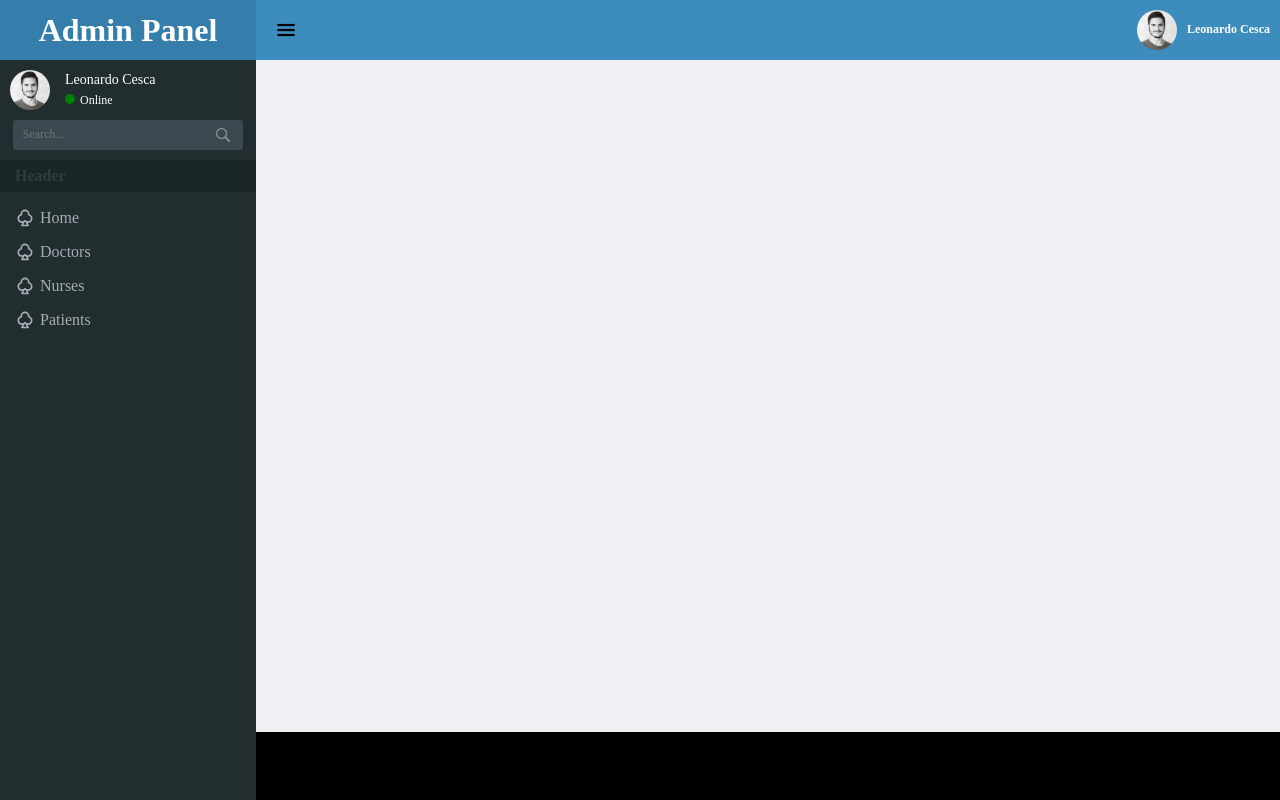
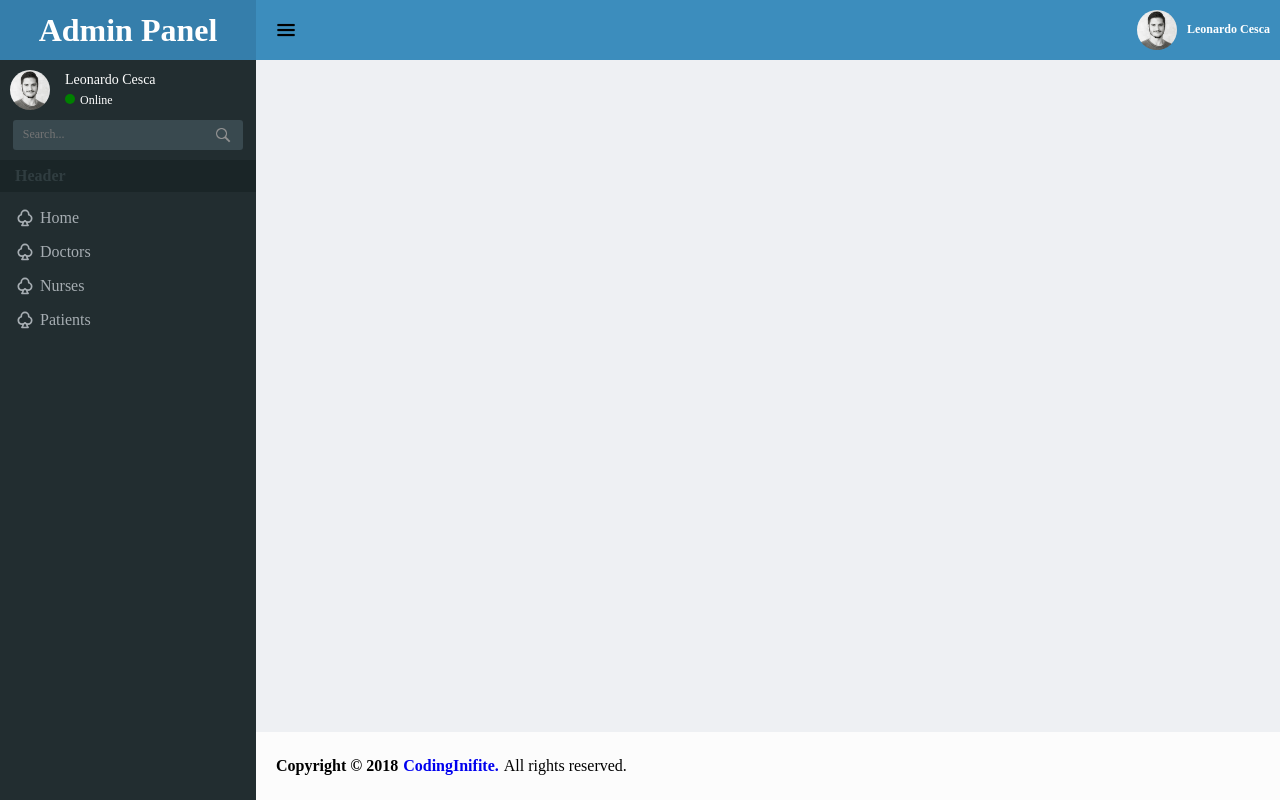
Before and after one commit to LeonardoCesca/trilha-front-2019, a Vue app in the folder challenge-dashboard/: page / in a window 1280 px wide. Built offline with nearby package versions, Linux system fonts and the light colour scheme.

Commit message:
ADD footer component

```diff
--- a/challenge-dashboard/src/components/Footer.vue
+++ b/challenge-dashboard/src/components/Footer.vue
@@ -1,6 +1,8 @@
 <template>
   <footer class="c-footer">
-    <span>copyright</span>
+    <span class="c-footer__text">Copyright © 2018</span>
+    <a href="http://www.codeinfinite.in/" class="c-footer__link">CodingInifite.</a>
+    <span class="c-footer__reserved">All rights reserved.</span>
   </footer>
 </template>
 
@@ -10,8 +12,25 @@ export default {};
 
 <style lang="scss" scoped>
 .c-footer {
+  display: flex;
+  align-items: center;
   width: 80vw;
   height: 68px;
-  background-color: black;
+  background-color: #fcfcfc;
+
+  &__text {
+    font-weight: bold;
+    margin-left: 20px;
+  }
+
+  &__link {
+    padding-left: 5px;
+    text-decoration: none;
+    font-weight: bold;
+  }
+
+  &__reserved {
+    padding-left: 5px;
+  }
 }
 </style>
```
Also changed, not shown: challenge-dashboard/src/components/Table.vue (+1 -7 lines).
